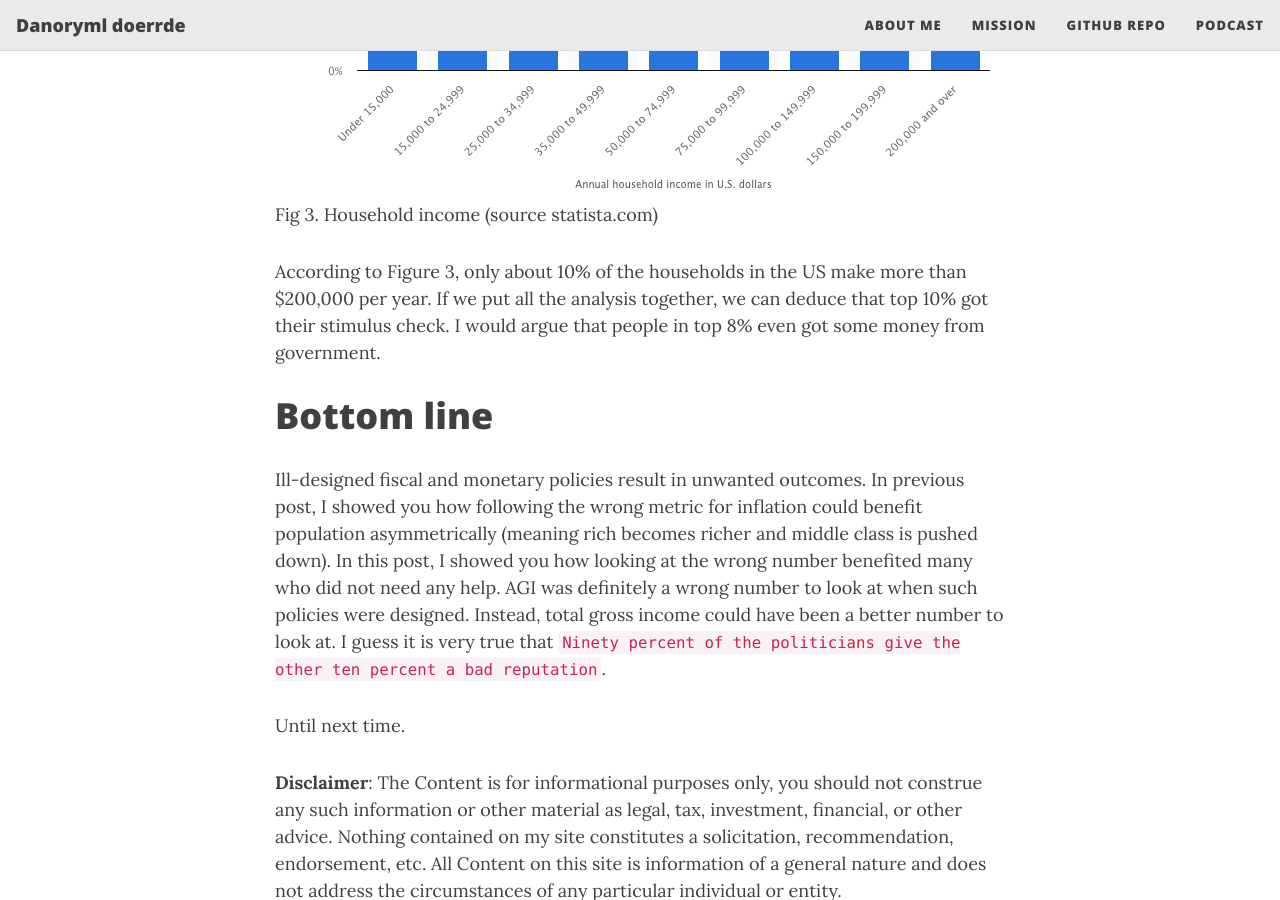
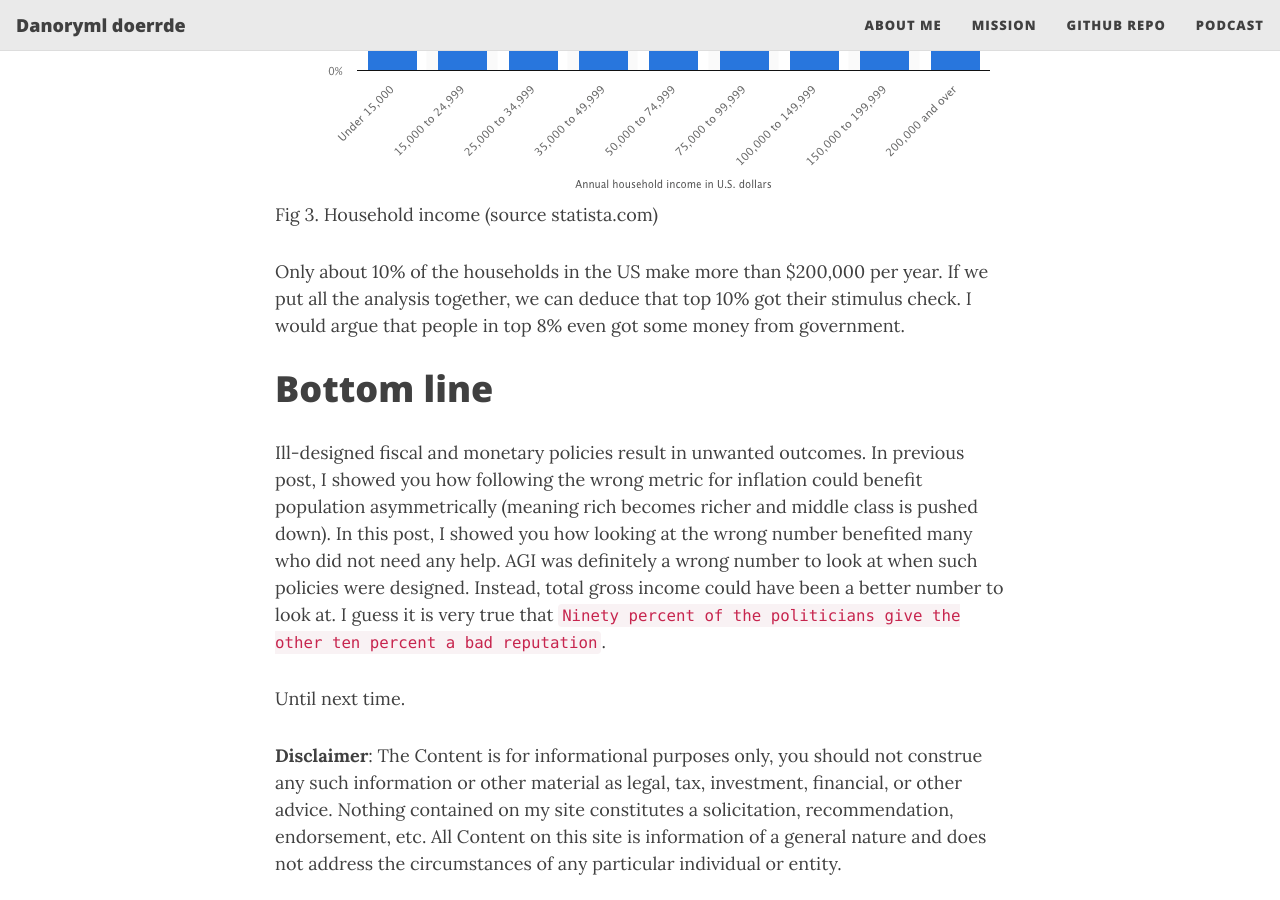
Before and after one commit to aissaei/randomlyordered.github.io, a Jekyll site: the page built from _posts/2021-03-19-Top-10-received-their-1400-stimulus-check-how-about-you.md, in a window 1280 px wide and 900 px high, scrolled down 3718 px. Built offline with Jekyll 4.4.1, drawn with Linux system fonts in a browser that asks for light colours; nearby versions of some CDN libraries; comment, search, counter and statistics services are not loaded.

Commit message:
new post - stimulus check

```diff
--- a/_posts/2021-03-19-Top-10-received-their-1400-stimulus-check-how-about-you.md
+++ b/_posts/2021-03-19-Top-10-received-their-1400-stimulus-check-how-about-you.md
@@ -50,7 +50,7 @@
 # Income distribution
 {% include image.html url="/assets/img/income-distribution.png" description="Fig 3. Household income (source statista.com)" %}
 
-According to Figure 3, only about 10% of the households in the US make more than $200,000 per year. If we put all the analysis together, we can deduce that top 10% got their stimulus check. I would argue that people in top 8% even got some money from government.
+Only about 10% of the households in the US make more than $200,000 per year. If we put all the analysis together, we can deduce that top 10% got their stimulus check. I would argue that people in top 8% even got some money from government.
 
 
 # Bottom line
```
